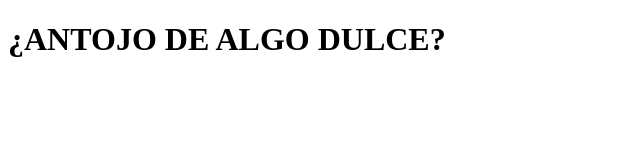
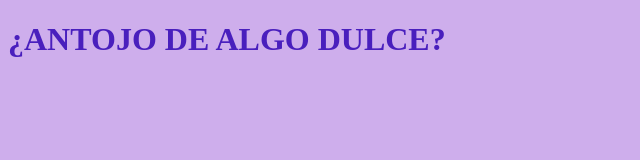
Before and after one commit to VeRocha93/FDW-Actividad1, a plain HTML site: page index.html in a window 1280 px wide. Shown: the whole page, without its empty margins (0-640 px from the left). Drawn offline with Linux system fonts and the light colour scheme.

Commit message:
Se agrega estilo

```diff
--- a/index.html
+++ b/index.html
@@ -4,6 +4,7 @@
     <meta charset="UTF-8">
     <meta name="viewport" content="width=device-width, initial-scale=1.0">
     <title>FRAPEE</title>
+    <link rel="stylesheet" href="./styles.css"/>
 </head>
 <body>
     <h1>¿ANTOJO DE ALGO DULCE?</h1>
--- /dev/null
+++ b/styles.css
@@ -0,0 +1,7 @@
+body {
+    background-color: rgb(206, 174, 236);
+}
+
+h1{
+    color: rgb(73, 31, 189);
+}
```
